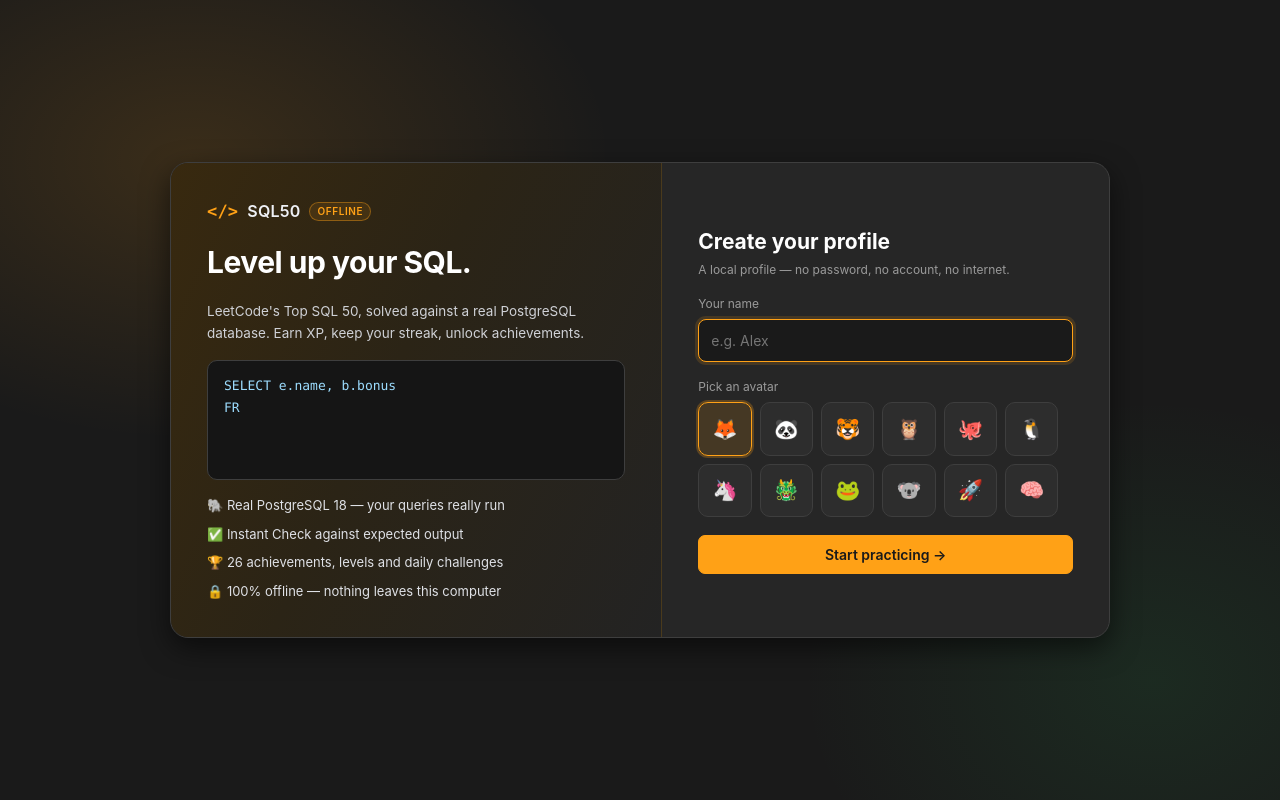
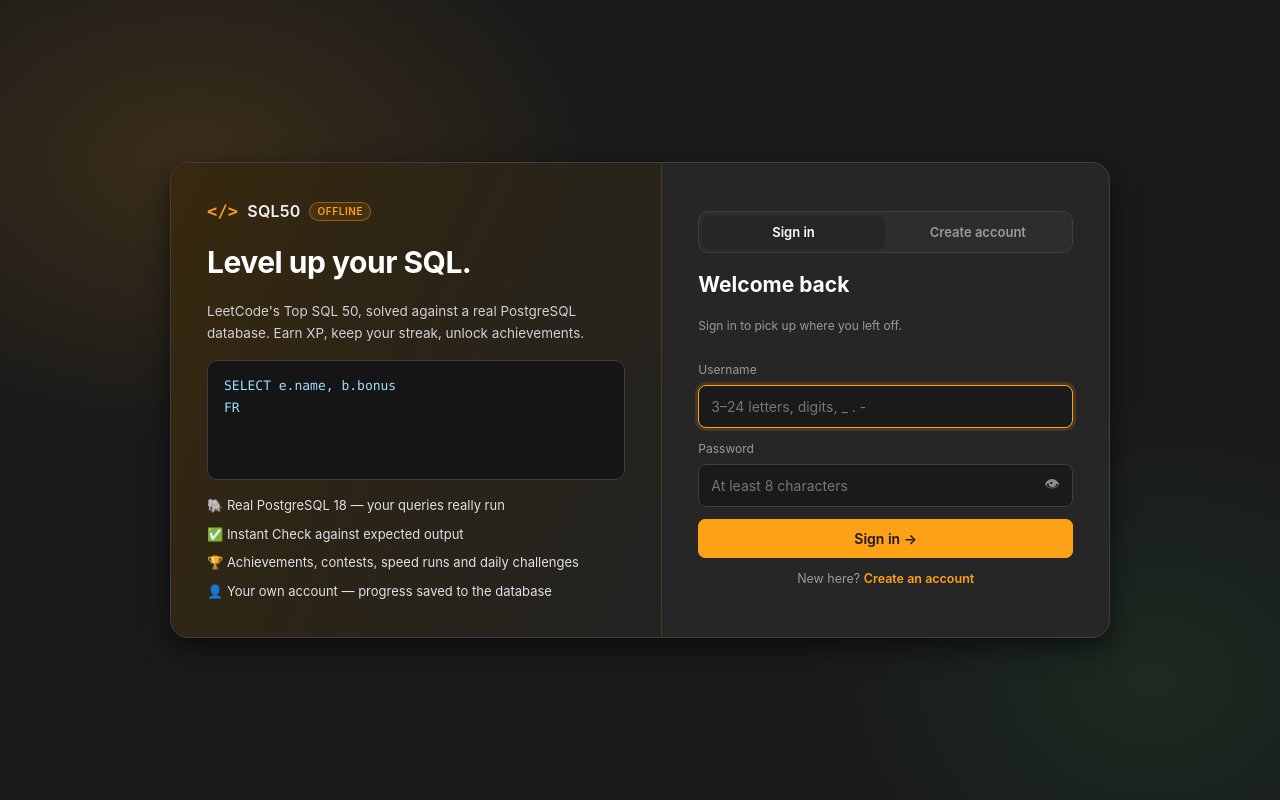
Before and after one commit to abhishekbiswas772/SQL50-Offline, a FastAPI app: page / in a window 1280 px wide. Run offline with FastAPI, Linux system fonts and the light colour scheme; data that the repository does not hold is empty; parts of the project's set-up code (start-up, migrations or seed data) failed here and were passed over; some libraries are stand-ins or nearby versions.

Commit message:
Add accounts: sign up / sign in with DB sessions and per-user progress
Co-Authored-By: Claude Opus 5.5 <noreply@anthropic.com>
Claude-Session: https://claude.ai/code/session_01DjcqLnj3xFssMLkpJPczc4

```diff
--- a/app/main.py
+++ b/app/main.py
@@ -7,6 +7,7 @@ from pathlib import Path
 
 from dotenv import load_dotenv
 from fastapi import Body, FastAPI, Request
+from fastapi.concurrency import run_in_threadpool
 from fastapi.responses import JSONResponse, PlainTextResponse
 from fastapi.staticfiles import StaticFiles
 from fastapi.templating import Jinja2Templates
@@ -14,7 +15,7 @@ from fastapi.templating import Jinja2Templates
 ROOT = Path(__file__).resolve().parent.parent
 load_dotenv(ROOT / ".env")  # before app imports: db reads SQL50_PSQL at import
 
-from . import ai, db, storage  # noqa: E402
+from . import ai, auth, db, storage  # noqa: E402
 from .db import csv_to_grid, parse_sample, psql, q  # noqa: E402
 PORT = int(os.environ.get("SQL50_PORT", 8000))
 STATUSES = {"todo", "attempted", "solved"}
@@ -44,7 +45,53 @@ async def local_only(request: Request, call_next):
             request.headers.get("host") not in (f"127.0.0.1:{PORT}", f"localhost:{PORT}")
             or not request.headers.get("content-type", "").startswith("application/json")):
         return PlainTextResponse("forbidden", 403)
+    path = request.url.path
+    if path.startswith("/api/") and not path.startswith("/api/auth/"):
+        uid = await run_in_threadpool(auth.user_id, request.cookies.get(auth.COOKIE))
+        if uid is None:
+            return JSONResponse({"error": "not signed in"}, 401)
+        request.state.uid = uid
     return await call_next(request)
+
+
+def _session(resp, token):
+    resp.set_cookie(auth.COOKIE, token, max_age=auth.MAX_AGE, httponly=True, samesite="strict", path="/")
+    return resp
+
+
+@app.post("/api/auth/signup")
+def signup(body: dict = Body(...)):
+    username, password = body.get("username"), body.get("password")
+    err = auth.validate(username, password)
+    if err:
+        return JSONResponse({"ok": False, "error": err}, 400)
+    token, user = auth.signup(username, password)
+    if not token:
+        return JSONResponse({"ok": False, "error": user}, 409)
+    return _session(JSONResponse({"ok": True, "user": user}), token)
+
+
+@app.post("/api/auth/signin")
+def signin(body: dict = Body(...)):
+    token, user = auth.signin(body.get("username") or "", body.get("password") or "")
+    if not token:
+        return JSONResponse({"ok": False, "error": user}, 401)
+    return _session(JSONResponse({"ok": True, "user": user}), token)
+
+
+@app.post("/api/auth/signout")
+def signout(request: Request):
+    auth.signout(request.cookies.get(auth.COOKIE))
+    resp = JSONResponse({"ok": True})
+    resp.delete_cookie(auth.COOKIE, path="/")
+    return resp
+
+
+@app.get("/api/auth/me")
+def me(request: Request):
+    uid = auth.user_id(request.cookies.get(auth.COOKIE))
+    user = auth.me(uid) if uid is not None else None
+    return {"user": user} if user else JSONResponse({"user": None}, 401)
 
 
 @app.get("/")
@@ -53,17 +100,17 @@ def index(request: Request):
 
 
 @app.get("/api/problems")
-def problems():
+def problems(request: Request):
     ok, t = psql("SELECT p.seq,p.id,p.title,p.difficulty,p.topic,p.schema_name,"
                  "COALESCE(g.status,'todo') FROM public.problems p "
-                 "LEFT JOIN public.progress g ON g.problem_id=p.id ORDER BY p.seq;")
+                 "LEFT JOIN public.progress g ON g.problem_id=p.id AND g.user_id=%d ORDER BY p.seq;" % request.state.uid)
     keys = ["seq", "id", "title", "difficulty", "topic", "schema_name", "status"]
     return [dict(zip(keys, r)) for r in csv_to_grid(t)["rows"]] if ok else []
 
 
 @app.get("/api/state")
-def get_state():
-    ok, t = psql("SELECT key, value::text FROM public.app_state;")
+def get_state(request: Request):
+    ok, t = psql("SELECT key, value::text FROM public.app_state WHERE user_id=%d;" % request.state.uid)
     if not ok:
         return JSONResponse({"error": t}, 500)
     return {k: json.loads(v) for k, v in csv_to_grid(t)["rows"]}
@@ -78,11 +125,11 @@ def solution(id: str):
 
 
 @app.get("/api/export")
-def export():
+def export(request: Request):
     ok, t = psql("SELECT p.seq,p.id,p.title,p.difficulty,p.topic,"
                  "COALESCE(g.status,'todo'),COALESCE(g.solution,''),"
                  "COALESCE(g.updated::text,'') FROM public.problems p "
-                 "LEFT JOIN public.progress g ON g.problem_id=p.id ORDER BY p.seq;")
+                 "LEFT JOIN public.progress g ON g.problem_id=p.id AND g.user_id=%d ORDER BY p.seq;" % request.state.uid)
     if not ok:
         return JSONResponse({"error": t}, 500)
     keys = ["seq", "id", "title", "difficulty", "topic", "status", "solution", "updated"]
@@ -90,18 +137,18 @@ def export():
             "problems": [dict(zip(keys, r)) for r in csv_to_grid(t)["rows"]]}
 
 
-def _problem_row(pid):
+def _problem_row(pid, uid):
     ok, t = psql("SELECT p.schema_name,p.description,COALESCE(g.status,'todo'),"
                  "COALESCE(g.updated::text,''),p.title,COALESCE(g.solution,''),"
                  "public.sql50_sample(p.schema_name)::text FROM public.problems p "
-                 "LEFT JOIN public.progress g ON g.problem_id=p.id WHERE p.id=%d;" % pid)
+                 "LEFT JOIN public.progress g ON g.problem_id=p.id AND g.user_id=%d WHERE p.id=%d;" % (uid, pid))
     rows = csv_to_grid(t)["rows"] if ok else []
     return rows[0] if rows else None
 
 
 @app.get("/api/problem")
-def problem(id: int):
-    row = _problem_row(id)
+def problem(id: int, request: Request):
+    row = _problem_row(id, request.state.uid)
     if not row:
         return JSONResponse({"error": "not found"}, 404)
     schema, desc, status, updated, _, sol, sample = row
@@ -138,38 +185,40 @@ def check(body: dict = Body(...)):
 
 
 @app.post("/api/reset-progress")
-def reset_progress(body: dict = Body(default={})):
-    ok, t = psql("DELETE FROM public.progress; DELETE FROM public.app_state WHERE key='game';", csv=False)
+def reset_progress(request: Request, body: dict = Body(default={})):
+    uid = request.state.uid
+    ok, t = psql("DELETE FROM public.progress WHERE user_id=%d;"
+                 "DELETE FROM public.app_state WHERE user_id=%d AND key='game';" % (uid, uid), csv=False)
     return {"ok": ok, "error": None if ok else t}
 
 
 @app.post("/api/state")
-def set_state(body: dict = Body(...)):
+def set_state(request: Request, body: dict = Body(...)):
     key, value = body.get("key"), body.get("value")
     if key not in STATE_KEYS or not isinstance(value, dict):
         return JSONResponse({"ok": False, "error": "bad state"}, 400)
-    ok, t = psql("INSERT INTO public.app_state(key,value,updated) VALUES(%s,%s::jsonb,now()) "
-                 "ON CONFLICT(key) DO UPDATE SET value=EXCLUDED.value,updated=now();"
-                 % (q(key), q(json.dumps(value))), csv=False)
+    ok, t = psql("INSERT INTO public.app_state(user_id,key,value,updated) VALUES(%d,%s,%s::jsonb,now()) "
+                 "ON CONFLICT(user_id,key) DO UPDATE SET value=EXCLUDED.value,updated=now();"
+                 % (request.state.uid, q(key), q(json.dumps(value))), csv=False)
     return {"ok": ok, "error": None if ok else t}
 
 
 @app.post("/api/progress")
-def progress(body: dict = Body(...)):
+def progress(request: Request, body: dict = Body(...)):
     pid, status, sol = int(body["id"]), body["status"], body.get("solution", "")
     if status not in STATUSES:
         return JSONResponse({"ok": False, "error": "bad status"}, 400)
-    ok, t = psql("INSERT INTO public.progress(problem_id,status,solution,updated) "
-                 "VALUES(%d,%s,%s,now()) ON CONFLICT(problem_id) DO UPDATE SET "
+    ok, t = psql("INSERT INTO public.progress(user_id,problem_id,status,solution,updated) "
+                 "VALUES(%d,%d,%s,%s,now()) ON CONFLICT(user_id,problem_id) DO UPDATE SET "
                  "status=EXCLUDED.status,solution=EXCLUDED.solution,updated=now();"
-                 % (pid, q(status), q(sol)), csv=False)
+                 % (request.state.uid, pid, q(status), q(sol)), csv=False)
     return {"ok": ok, "error": None if ok else t}
 
 
 @app.post("/api/hint")
-def hint(body: dict = Body(...)):
+def hint(request: Request, body: dict = Body(...)):
     """AI tutor. body: {id, sql, error?, actual?, expected?, messages:[{role,text}]}."""
-    row = _problem_row(int(body.get("id") or 0))
+    row = _problem_row(int(body.get("id") or 0), request.state.uid)
     if not row:
         return JSONResponse({"ok": False, "error": "unknown problem"}, 404)
     _, desc, _, _, title, _, sample = row
--- a/app/static/css/app.css
+++ b/app/static/css/app.css
@@ -561,8 +561,25 @@ li.CodeMirror-hint-active .sg-d { color:var(--sel-muted); }
                   cursor:pointer; transition:transform .1s, border-color .1s; }
 .av-pick button:hover { transform:scale(1.08); }
 .av-pick button[aria-pressed="true"] { border-color:var(--orange); background:rgba(255,161,22,.14); box-shadow:0 0 0 2px rgba(255,161,22,.25); }
-.welcome-back { display:flex; flex-direction:column; align-items:center; gap:12px; text-align:center; }
-.welcome-back .av.xl { width:84px; height:84px; font-size:42px; animation:pop 1s ease; }
+.auth-tabs { display:grid; grid-template-columns:1fr 1fr; gap:4px; padding:4px; border-radius:10px; background:var(--panel-2); border:1px solid var(--line); }
+.auth-tabs button { padding:8px 10px; border:0; border-radius:7px; background:transparent; color:var(--muted); font-size:13px; font-weight:600; cursor:pointer; }
+.auth-tabs button:hover { color:var(--txt); }
+.auth-tabs button.on { background:var(--panel); color:var(--title); box-shadow:0 1px 3px rgba(0,0,0,.25); }
+#loginForm { display:flex; flex-direction:column; gap:12px; animation:fadeIn .2s ease; }
+#loginForm .field[hidden], #loginForm [hidden] { display:none; }
+.pw-wrap { position:relative; }
+.pw-wrap .input { padding-right:42px; }
+.pw-eye { position:absolute; right:6px; top:50%; transform:translateY(-50%); width:30px; height:30px; border:0; border-radius:6px;
+  background:transparent; cursor:pointer; opacity:.5; font-size:15px; }
+.pw-eye:hover, .pw-eye.on { opacity:1; background:var(--hover-2); }
+.pw-meter { height:4px; margin-top:6px; border-radius:2px; background:var(--line); overflow:hidden; }
+.pw-meter i { display:block; height:100%; width:0; transition:width .2s, background .2s; background:var(--err); }
+.pw-meter i.s2 { background:var(--medium); } .pw-meter i.s3, .pw-meter i.s4 { background:var(--green); }
+.auth-err { margin:0; padding:9px 12px; border-radius:8px; font-size:12.5px; color:var(--err-text);
+  background:rgba(239,71,67,.08); border:1px solid rgba(239,71,67,.35); animation:shake .3s; }
+.auth-switch { margin:0; text-align:center; font-size:12.5px; }
+.auth-switch .linkish { color:var(--orange); text-decoration:none; font-weight:600; font-size:12.5px; }
+#loginGo .spin { display:inline-block; width:13px; height:13px; vertical-align:-2px; border:2px solid rgba(0,0,0,.25); border-top-color:#1a1a1a; border-radius:50%; animation:spin .7s linear infinite; }
 .linkish { background:none; border:0; padding:0; color:var(--muted); font:inherit; font-size:12px; cursor:pointer; text-decoration:underline; }
 .linkish:hover { color:var(--txt); }
 
--- a/app/static/js/app.js
+++ b/app/static/js/app.js
@@ -15,11 +15,24 @@ document.getElementById('theme').onclick = () => {
   toast(next === 'light' ? 'Light mode on' : 'Dark mode on');
 };
 applyTheme(document.documentElement.dataset.theme === 'light' ? 'light' : 'dark');
-(async () => {
+// signup: {name, avatar} for the new account's profile
+async function boot(signup) {
+  booted = true;
   await loadState();   // before loadList so the first achievement sync sees the stored state
+  if (signup) {
+    PROFILE.name = signup.name; PROFILE.avatar = signup.avatar;
+    if (!PROFILE.since) PROFILE.since = new Date().toISOString();
+    saveProfile();
+  }
   applyProfile();
   showView('home');
   loadList();
-  if (!PROFILE.loggedIn || !PROFILE.name) showLogin();
-  else if (!PROFILE.onboarded) openOnboarding();
+  if (!PROFILE.onboarded) openOnboarding();
+}
+(async () => {
+  let me = null;
+  try { const r = await _fetch('/api/auth/me'); if (r.ok) me = (await r.json()).user; } catch (e) {}
+  if (!me) return showLogin();
+  adoptUser(me);
+  boot();
 })();
--- a/app/static/js/core.js
+++ b/app/static/js/core.js
@@ -70,7 +70,7 @@ const AVATARS = ['🦊','🐼','🐯','🦉','🐙','🐧','🦄','🐲','🐸',
 const LEVEL_TITLES = ['Novice','Apprentice','Query Cadet','Join Journeyman','Aggregator','Subquery Sage',
   'Window Wizard','Index Knight','Data Architect','SQL Legend'];
 const BONUS = { firstTry:5, daily:15 };
-const PROFILE_DEFAULT = { name:'', avatar:'🦊', goal:3, onboarded:false, loggedIn:false,
+const PROFILE_DEFAULT = { name:'', avatar:'🦊', goal:3, onboarded:false,
   sound:true, confetti:true, autocomplete:true, aiAuto:true, fontSize:14, since:'' };
 const GAME_DEFAULT = () => ({ runs:0, checks:0, checksOk:0, formats:0, firstTry:0, bonus:0, night:0, early:0,
   days:{}, daily:{}, dailyPick:null, fails:{}, unlocked:{}, feed:[], level:0, lastOpen:null,
@@ -82,7 +82,14 @@ function loadJSON(k, d) {
 function saveJSON(k, v) { try { localStorage.setItem(k, JSON.stringify(v)); } catch (e) {} }
 let PROFILE = loadJSON('sql50-profile', { ...PROFILE_DEFAULT });
 let G = loadJSON('sql50-game', GAME_DEFAULT());
-let gameReady = false, achFilter = 'all';
+let gameReady = false, achFilter = 'all', USER = null, booted = false;
+// a 401 from the API means the session ended: back to the sign-in screen
+const _fetch = window.fetch.bind(window);
+window.fetch = async (url, opts) => {
+  const r = await _fetch(url, opts);
+  if (r.status === 401 && booted && String(url).startsWith('/api/') && !String(url).startsWith('/api/auth/')) showLogin();
+  return r;
+};
 const justUnlocked = new Set();
 // PostgreSQL (public.app_state) is the source of truth; localStorage is only a cache.
 const pushTimers = {};
--- a/app/static/js/profile.js
+++ b/app/static/js/profile.js
@@ -20,7 +20,7 @@ const DEMO_SQL = [
   "SELECT e.name, b.bonus\nFROM employee e\nLEFT JOIN bonus b USING (empid)\nWHERE COALESCE(b.bonus, 0) < 1000;",
   "SELECT TO_CHAR(trans_date, 'YYYY-MM') AS month,\n       country,\n       COUNT(*) AS trans_count\nFROM transactions\nGROUP BY 1, 2;"
 ];
-let typeTimer = null, loginAvatar = PROFILE.avatar, loginSwitching = false;
+let typeTimer = null, loginAvatar = PROFILE.avatar, authMode = 'signin', authBusy = false;
 function startTyping() {
   const el = $id('typeSql');
   clearInterval(typeTimer);
@@ -33,52 +33,92 @@ function startTyping() {
     else if (++hold > 45) { hold = 0; ci = 0; si = (si + 1) % DEMO_SQL.length; }
   }, 45);
 }
+function setAuthMode(mode) {
+  authMode = mode;
+  const up = mode === 'signup';
+  $id('tabSignin').classList.toggle('on', !up); $id('tabSignin').setAttribute('aria-selected', String(!up));
+  $id('tabSignup').classList.toggle('on', up); $id('tabSignup').setAttribute('aria-selected', String(up));
+  document.querySelectorAll('#loginForm .signup-only').forEach(el => el.hidden = !up);
+  $id('authTitle').textContent = up ? 'Create your account' : 'Welcome back';
+  $id('authSub').textContent = up ? 'Your progress, XP and achievements are saved to your account.' : 'Sign in to pick up where you left off.';
+  $id('loginGo').textContent = up ? 'Create account →' : 'Sign in →';
+  $id('authPass').autocomplete = up ? 'new-password' : 'current-password';
+  $id('authSwitch').innerHTML = up ? 'Already have an account? <button type="button" class="linkish" data-mode="signin">Sign in</button>'
+    : 'New here? <button type="button" class="linkish" data-mode="signup">Create an account</button>';
+  $id('authSwitch').querySelector('button').onclick = e => setAuthMode(e.target.dataset.mode);
+  if (up) renderAvPick($id('loginAvPick'), loginAvatar, a => { loginAvatar = a; });
+  authError('');
+  (up ? $id('loginName') : $id('authUser')).focus();
+}
+function authError(msg, field) {
+  $id('authErr').textContent = msg; $id('authErr').hidden = !msg;
+  document.querySelectorAll('#loginForm .input').forEach(i => i.classList.remove('bad'));
+  if (field) { void field.offsetWidth; field.classList.add('bad'); field.focus(); }
+}
+function pwScore(p) {
+  return Math.min(4, (p.length >= 8) + (p.length >= 12) + (/[a-z]/.test(p) && /[A-Z]/.test(p)) + /\d/.test(p) + /[^A-Za-z0-9]/.test(p));
+}
 function showLogin() {
-  const known = !!PROFILE.name && !loginSwitching;
   $id('login').hidden = false;
-  $id('loginBack').hidden = !known;
-  $id('loginForm').hidden = known;
-  if (known) {
-    $id('backAv').textContent = PROFILE.avatar;
-    $id('backName').textContent = PROFILE.name;
-    $id('backMeta').textContent = 'Level ' + (G.level || 1) + ' · ' + levelTitle(G.level || 1);
-    $id('backGo').focus();
-  } else {
-    $id('loginName').value = loginSwitching ? '' : PROFILE.name;
-    renderAvPick($id('loginAvPick'), loginAvatar, a => { loginAvatar = a; });
-    $id('loginName').focus();
-  }
+  setAuthMode(authMode);
   startTyping();
 }
-function enterApp() {
-  PROFILE.loggedIn = true; saveProfile();
+// localStorage caches belong to one account: drop them when a different user signs in
+function adoptUser(user) {
+  USER = user;
+  let prev = null;
+  try { prev = localStorage.getItem('sql50-user'); } catch (e) {}
+  if (prev !== String(user.id)) {
+    ['sql50-profile', 'sql50-game', 'sql50-chats'].forEach(k => { try { localStorage.removeItem(k); } catch (e) {} });
+    PROFILE = { ...PROFILE_DEFAULT }; G = GAME_DEFAULT();
+    Object.keys(CHATS).forEach(k => delete CHATS[k]);
+    try { localStorage.setItem('sql50-user', String(user.id)); } catch (e) {}
+  }
+}
+$id('loginForm').onsubmit = async e => {
+  e.preventDefault();
+  if (authBusy) return;
+  const up = authMode === 'signup', user = $id('authUser').value.trim(), pass = $id('authPass').value;
+  const name = $id('loginName').value.trim().slice(0, 24);
+  if (up && !name) return authError('Please enter a display name', $id('loginName'));
+  if (!/^[A-Za-z0-9_.-]{3,24}$/.test(user)) return authError('Username must be 3–24 letters, digits, _ . or -', $id('authUser'));
+  if (pass.length < 8) return authError('Password must be at least 8 characters', $id('authPass'));
+  if (up && pass !== $id('authPass2').value) return authError('Passwords do not match', $id('authPass2'));
+  authBusy = true; authError('');
+  const go = $id('loginGo'), label = go.textContent;
+  go.disabled = true; go.innerHTML = '<span class="spin"></span> ' + (up ? 'Creating account…' : 'Signing in…');
+  let r;
+  try {
+    r = await (await fetch('/api/auth/' + (up ? 'signup' : 'signin'), { method:'POST',
+      headers:{'Content-Type':'application/json'}, body:JSON.stringify({ username:user, password:pass }) })).json();
+  } catch (err) { r = { ok:false, error:'Could not reach the server' }; }
+  authBusy = false; go.disabled = false; go.textContent = label;
+  if (!r.ok) return authError(r.error || 'Something went wrong', up && /taken/.test(r.error || '') ? $id('authUser') : $id('authPass'));
+  if (booted) return location.reload();   // session expired mid-use: start clean
+  adoptUser(r.user);
+  $id('authPass').value = $id('authPass2').value = '';
   $id('login').hidden = true;
-  applyProfile();
-  showView('home');
-  if (!PROFILE.onboarded) openOnboarding();
-}
-$id('loginForm').onsubmit = e => {
-  e.preventDefault();
-  const inp = $id('loginName'), name = inp.value.trim().slice(0, 24);
-  if (!name) {
-    inp.classList.remove('bad'); void inp.offsetWidth; inp.classList.add('bad');
-    inp.focus(); toast('Please enter your name', 'warn');
-    return;
-  }
-  const isNew = name !== PROFILE.name;
-  PROFILE.name = name; PROFILE.avatar = loginAvatar;
-  if (isNew) { PROFILE.since = new Date().toISOString(); PROFILE.onboarded = false; }
-  loginSwitching = false;
-  enterApp();
-  toast(`<b>Welcome, ${esc(name)}!</b> ${PROFILE.avatar}`);
+  await boot(up ? { name, avatar:loginAvatar } : null);
+  toast(up ? `<b>Welcome, ${esc(PROFILE.name)}!</b> ${PROFILE.avatar}` : `<b>Welcome back, ${esc(PROFILE.name || user)}!</b> ${PROFILE.avatar}`);
 };
-$id('loginName').oninput = () => $id('loginName').classList.remove('bad');
-$id('backGo').onclick = () => { enterApp(); toast(`<b>Welcome back, ${esc(PROFILE.name)}!</b> ${PROFILE.avatar}`); };
-$id('backSwitch').onclick = () => { loginSwitching = true; showLogin(); };
-function logout() {
-  PROFILE.loggedIn = false; saveProfile();
-  loginSwitching = false; loginAvatar = PROFILE.avatar;
-  showLogin();
+$id('tabSignin').onclick = () => setAuthMode('signin');
+$id('tabSignup').onclick = () => setAuthMode('signup');
+$id('authEye').onclick = () => {
+  const show = $id('authPass').type === 'password';
+  [$id('authPass'), $id('authPass2')].forEach(i => i.type = show ? 'text' : 'password');
+  $id('authEye').setAttribute('aria-label', show ? 'Hide password' : 'Show password');
+  $id('authEye').classList.toggle('on', show);
+};
+$id('authPass').oninput = () => {
+  const n = pwScore($id('authPass').value);
+  $id('pwBar').style.width = n * 25 + '%';
+  $id('pwBar').className = 's' + n;
+};
+document.querySelectorAll('#loginForm .input').forEach(i => i.addEventListener('input', () => i.classList.remove('bad')));
+async function logout() {
+  try { await fetch('/api/auth/signout', { method:'POST', headers:{'Content-Type':'application/json'}, body:'{}' }); } catch (e) {}
+  ['sql50-profile', 'sql50-game', 'sql50-chats', 'sql50-user'].forEach(k => { try { localStorage.removeItem(k); } catch (e) {} });
+  location.reload();
 }
 
 /* ---------- onboarding ---------- */
@@ -149,7 +189,7 @@ function renderSettings() {
   const s = calcPoints();
   $id('setAvBig').textContent = PROFILE.avatar;
   $id('setNameShow').textContent = PROFILE.name || 'You';
-  $id('setMeta').textContent = `Level ${s.level} · ${levelTitle(s.level)} · ${s.pts} XP` +
+  $id('setMeta').textContent = (USER ? '@' + USER.username + ' · ' : '') + `Level ${s.level} · ${levelTitle(s.level)} · ${s.pts} XP` +
     (PROFILE.since ? ' · member since ' + new Date(PROFILE.since).toLocaleDateString() : '');
   $id('setName').value = PROFILE.name;
   renderAvPick($id('setAvPick'), PROFILE.avatar, a => {
--- a/app/templates/partials/login.html
+++ b/app/templates/partials/login.html
@@ -8,30 +8,45 @@
       <ul class="feats">
         <li>🐘 Real PostgreSQL 18 — your queries really run</li>
         <li>✅ Instant Check against expected output</li>
-        <li>🏆 26 achievements, levels and daily challenges</li>
-        <li>🔒 100% offline — nothing leaves this computer</li>
+        <li>🏆 Achievements, contests, speed runs and daily challenges</li>
+        <li>👤 Your own account — progress saved to the database</li>
       </ul>
     </div>
     <div class="login-form">
-      <div id="loginBack" class="welcome-back" hidden>
-        <span class="av xl" id="backAv">🦊</span>
-        <h2>Welcome back, <span id="backName"></span>!</h2>
-        <p class="hint" id="backMeta"></p>
-        <button class="btn orange big" id="backGo" style="width:100%">Continue</button>
-        <button class="linkish" id="backSwitch" type="button">Not you? Switch profile</button>
+      <div class="auth-tabs" role="tablist">
+        <button type="button" role="tab" id="tabSignin" class="on" aria-selected="true">Sign in</button>
+        <button type="button" role="tab" id="tabSignup" aria-selected="false">Create account</button>
       </div>
-      <form id="loginForm" autocomplete="off">
-        <h2>Create your profile</h2>
-        <p class="hint" style="margin:4px 0 16px">A local profile — no password, no account, no internet.</p>
-        <div class="field" style="margin-bottom:16px">
-          <label for="loginName">Your name</label>
-          <input class="input" id="loginName" maxlength="24" placeholder="e.g. Alex" required>
+      <form id="loginForm" autocomplete="on" novalidate>
+        <h2 id="authTitle">Welcome back</h2>
+        <p class="hint" id="authSub" style="margin:4px 0 14px">Sign in to pick up where you left off.</p>
+        <div class="field signup-only" hidden>
+          <label for="loginName">Display name</label>
+          <input class="input" id="loginName" maxlength="24" placeholder="e.g. Alex" autocomplete="nickname">
         </div>
-        <div class="field" style="margin-bottom:18px">
+        <div class="field">
+          <label for="authUser">Username</label>
+          <input class="input" id="authUser" maxlength="24" placeholder="3–24 letters, digits, _ . -" autocomplete="username" autocapitalize="off" spellcheck="false">
+        </div>
+        <div class="field">
+          <label for="authPass">Password</label>
+          <div class="pw-wrap">
+            <input class="input" id="authPass" type="password" maxlength="128" placeholder="At least 8 characters" autocomplete="current-password">
+            <button type="button" class="pw-eye" id="authEye" aria-label="Show password">👁</button>
+          </div>
+          <div class="pw-meter signup-only" hidden><i id="pwBar"></i></div>
+        </div>
+        <div class="field signup-only" hidden>
+          <label for="authPass2">Confirm password</label>
+          <input class="input" id="authPass2" type="password" maxlength="128" autocomplete="new-password">
+        </div>
+        <div class="field signup-only" hidden>
           <label>Pick an avatar</label>
           <div class="av-pick" id="loginAvPick"></div>
         </div>
-        <button class="btn orange big" id="loginGo" type="submit" style="width:100%">Start practicing →</button>
+        <p class="auth-err" id="authErr" role="alert" hidden></p>
+        <button class="btn orange big" id="loginGo" type="submit" style="width:100%">Sign in →</button>
+        <p class="hint auth-switch" id="authSwitch"></p>
       </form>
     </div>
   </div>
--- a/app/templates/partials/settings.html
+++ b/app/templates/partials/settings.html
@@ -109,8 +109,8 @@
               <button class="btn danger" id="setReset">Reset progress</button>
             </div>
             <div class="set-row">
-              <div class="lbl"><b>Log out</b><span>Return to the login screen. Your data stays.</span></div>
-              <button class="btn" id="setLogout">Log out</button>
+              <div class="lbl"><b>Sign out</b><span>End this session. Your progress stays saved to your account.</span></div>
+              <button class="btn" id="setLogout">Sign out</button>
             </div>
           </div>
         </div>
```
Also changed, not shown: CLAUDE.md (+12 -4 lines), app/auth.py (added, +98 -0 lines), app/db.py (+18 -0 lines), tests/test_ui.py (+64 -32 lines).
